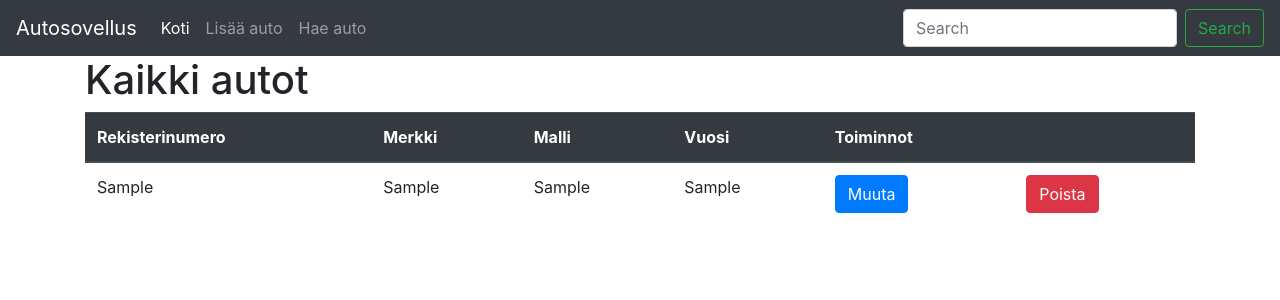
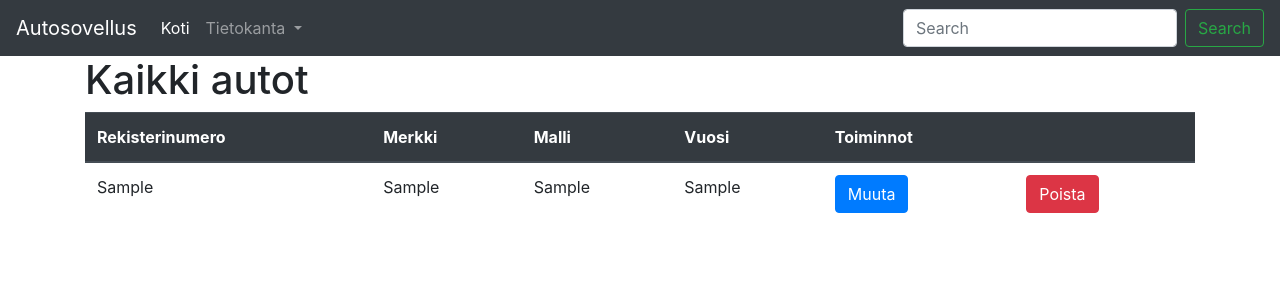
Before and after one commit to tetianasabanina/PHP-Symfony-exercises, a PHP site: page /index.php in a window 1280 px wide. Shown: the top 300 px of the page. Run offline with PHP 8.4, Linux system fonts and the light colour scheme; tables that the repository leaves empty or names only in its code hold one stand-in row (values such as "Sample post"); some libraries are stand-ins or nearby versions.

Commit message:
Modified: navbar/navbar.php Modified: dropdown navbar

```diff
--- a/harjoitukset/autot/navbar/navbar.php
+++ b/harjoitukset/autot/navbar/navbar.php
@@ -9,13 +9,23 @@
       <li class="nav-item active">
         <a class="nav-link" href="index.php">Koti <span class="sr-only">(current)</span></a>
       </li>
+      <li class="nav-item dropdown">
+        <a class="nav-link dropdown-toggle" href="#" id="navbarDropdownMenuLink" role="button" data-toggle="dropdown" aria-haspopup="true" aria-expanded="false">
+          Tietokanta
+        </a>
+        <div class="dropdown-menu" aria-labelledby="navbarDropdownMenuLink">
+          <a class="dropdown-item" href="autonSyotto.php">Lisää auto</a>
+          <a class="dropdown-item" href="haeRekisterinumerolla.php">Hae auto</a>
+        </div>
+      </li>
+      <!--
       <li class="nav-item">
         <a class="nav-link" href="autonSyotto.php">Lisää auto</a>
       </li>
       <li class="nav-item">
         <a class="nav-link" href="haeRekisterinumerolla.php">Hae auto</a>
       </li>
-
+      -->
     </ul>
     <form class="form-inline my-2 my-lg-0">
       <input class="form-control mr-sm-2" type="search" placeholder="Search" aria-label="Search">
```
